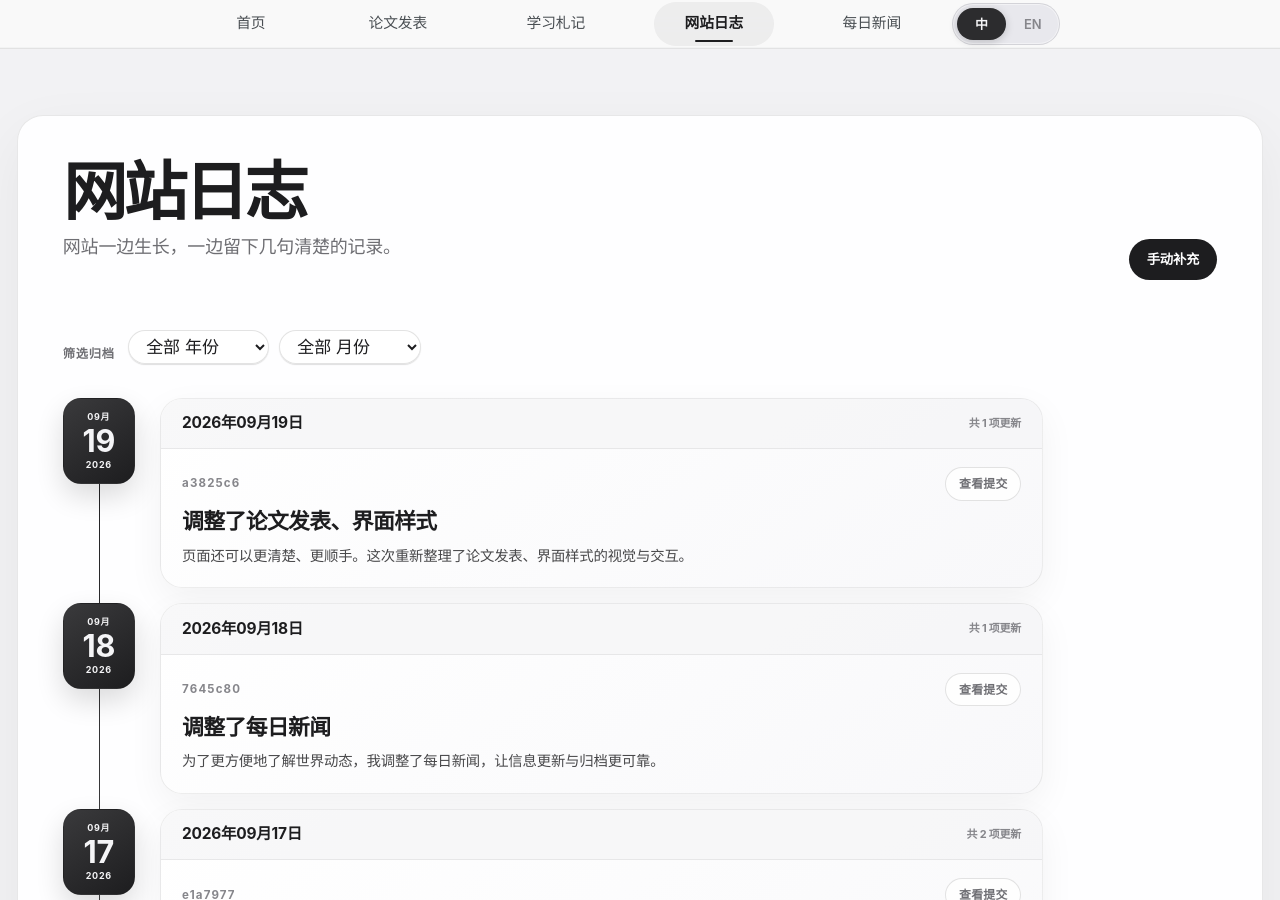
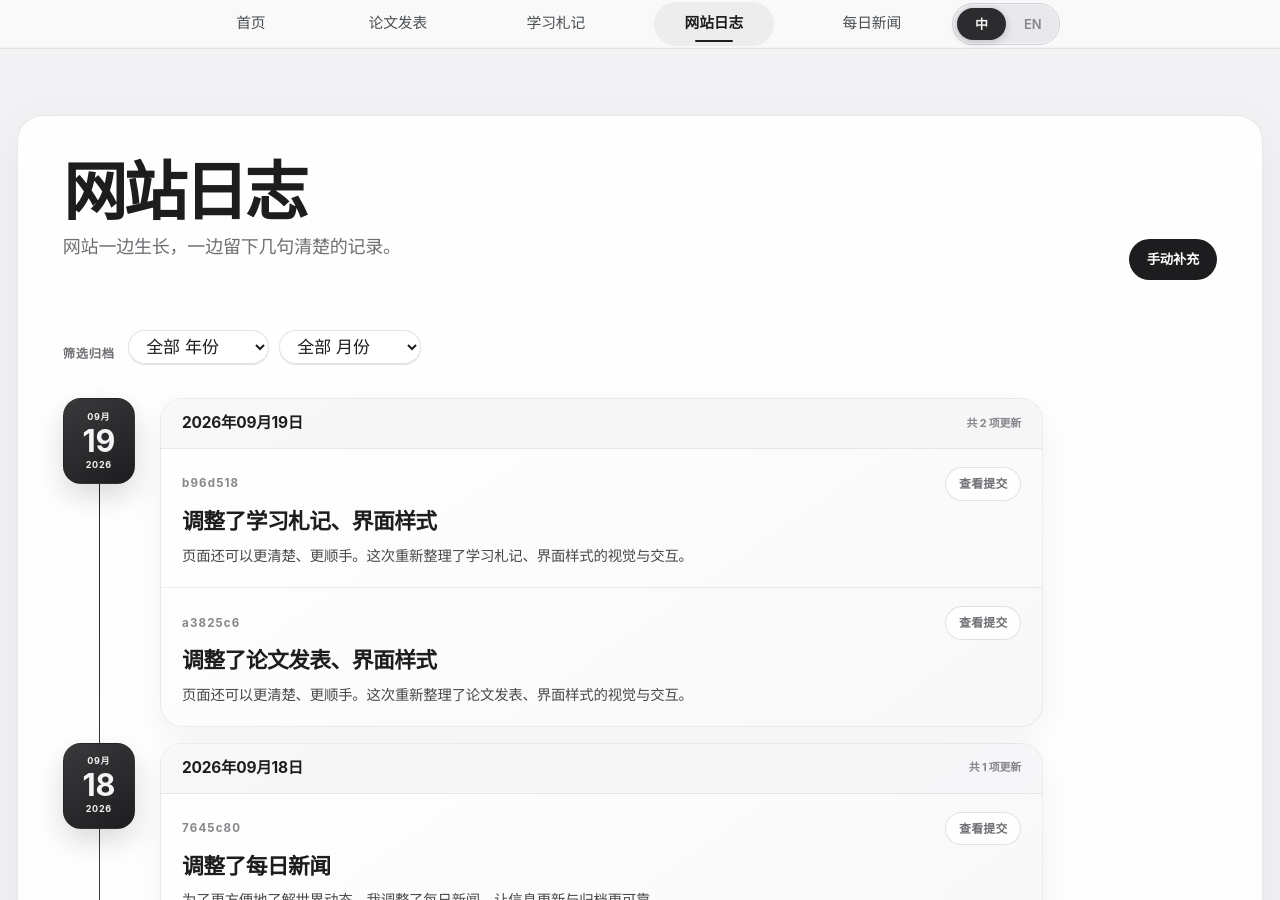
Before and after one commit to HaoxiangLuo/HaoxiangLuo.github.io, a Jekyll site: the page built from _pages/site-log-zh.html, in a window 1280 px wide and 900 px high. Built offline with Jekyll 4.4.1, drawn with Linux system fonts in a browser that asks for light colours; a style sheet for code colours, icons or effects is not loaded.

Commit message:
Record site update b96d518ffefc9f6ef0ce22ece3716f679dbbf004

```diff
--- a/_data/site_updates.json
+++ b/_data/site_updates.json
@@ -1,4 +1,18 @@
 [
+  {
+    "date": "2026-09-19",
+    "title_zh": "调整了学习札记、界面样式",
+    "title_en": "Refined Study Notes, interface styling",
+    "message": "Add CiteSpace download/install study note to Research Methods",
+    "story_zh": "页面还可以更清楚、更顺手。这次重新整理了学习札记、界面样式的视觉与交互。",
+    "story_en": "The site could feel clearer and easier to use, so I refined the visual design and interaction of Study Notes, interface styling.",
+    "purpose_zh": "持续改进网站内容、信息组织与使用体验。",
+    "purpose_en": "Add CiteSpace download/install study note to Research Methods",
+    "details_zh": "调整学习札记的内容或展开交互。优化页面的排版、间距与响应式视觉效果。",
+    "details_en": "Refined study-note content or its expandable interaction. Improved typography, spacing, and responsive visual presentation.",
+    "sha": "b96d518",
+    "url": "https://github.com/HaoxiangLuo/HaoxiangLuo.github.io/commit/b96d518ffefc9f6ef0ce22ece3716f679dbbf004"
+  },
   {
     "date": "2026-09-19",
     "title_zh": "调整了论文发表、界面样式",
```
